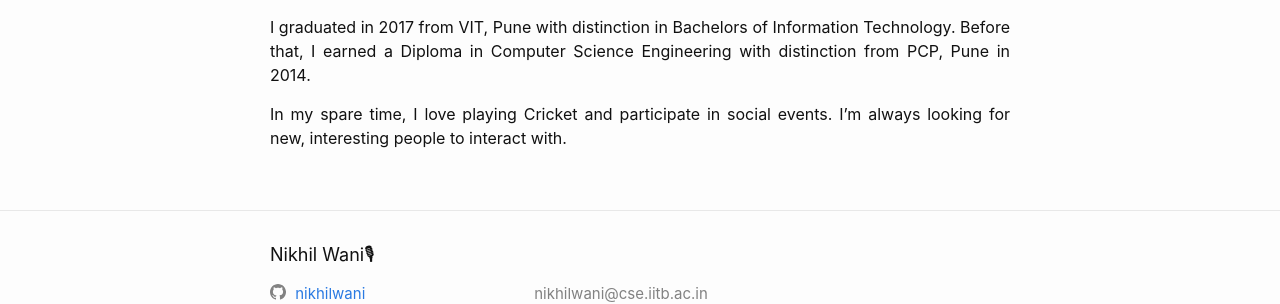
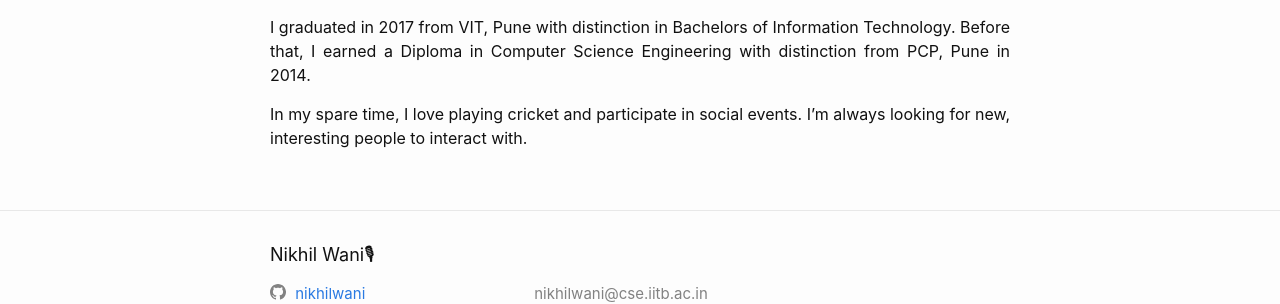
Before and after one commit to nikhilwani/nikhilwani.github.io, a Jekyll site: the page built from index.md, in a window 1280 px wide. Shown: the part 726-1030 px from the top of the page. Built offline with Jekyll 4.4.1, drawn with Linux system fonts in a browser that asks for light colours; comment, search, counter and statistics services are not loaded.

```diff
--- a/index.md
+++ b/index.md
@@ -80,4 +80,4 @@ In spring 2017, I worked on Multi-Scale, Multi-Channel 3D Convolutional Neural N
 I graduated in 2017 from VIT, Pune with distinction in Bachelors of Information Technology. Before that, I earned a Diploma in Computer Science Engineering with distinction from PCP, Pune in 2014.
 
 
-In my spare time, I love playing Cricket and participate in social events. I'm always looking for new, interesting people to interact with.
+In my spare time, I love playing cricket and participate in social events. I'm always looking for new, interesting people to interact with.
```
